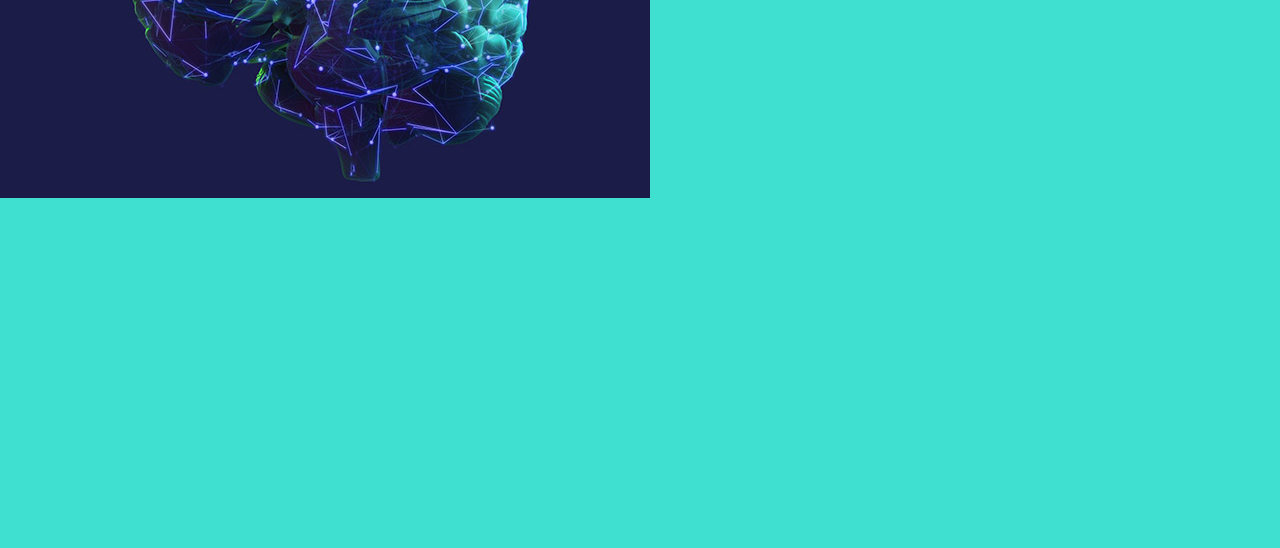
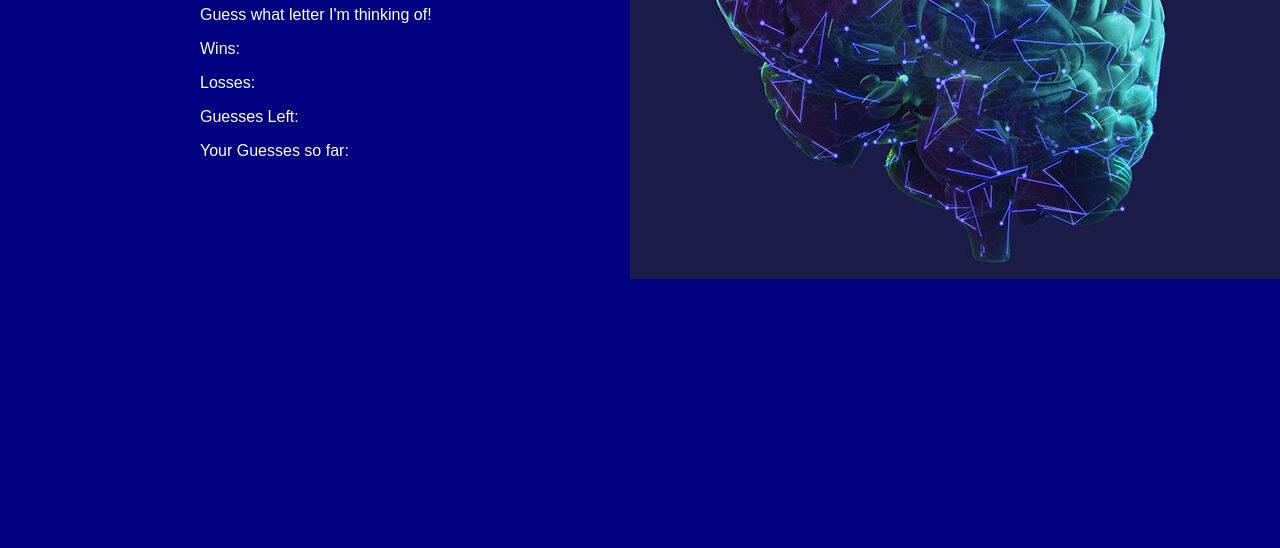
Before and after one commit to Baobab-Prince/Psychic-Game, a plain HTML site: page index.html in a window 1280 px wide. Shown: the part 252-800 px from the top of the page. Drawn offline with Linux system fonts and the light colour scheme.

Commit message:
css update

```diff
--- a/assets/css/style.css
+++ b/assets/css/style.css
@@ -1,10 +1,11 @@
-body {background-image: url(../images/synapse.jpg); background-repeat: no-repeat;
+body {background-image: url(../images/synapse.jpg); background-repeat: no-repeat; background-position: right;
  font-family: Arial, Helvetica, sans-serif;
  color: white ;
  font: bolder; */
-
+ padding: 200px;
+margin: 200px;
     }
 
 body{
-    background-color: turquoise;
+    background-color: navy;
 }
--- a/index.html
+++ b/index.html
@@ -58,7 +58,7 @@
 			}
 
 			var html =
-			"<h1> The Psychic Game </h1>" +
+			"<h1> Chaz's Psychic Game </h1>" +
 			"<p>Guess what letter I'm thinking of!</p>" +
 			"<p>Wins: " + wins + "</p>" +
 			"<p>Losses: " + losses + "</p>" +
```
